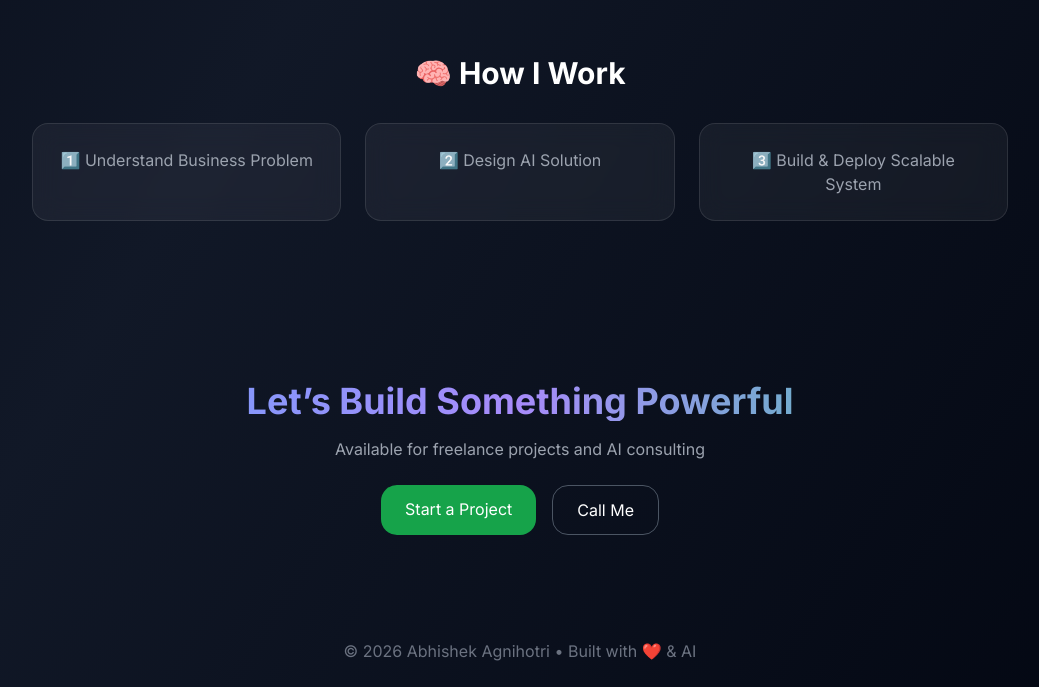
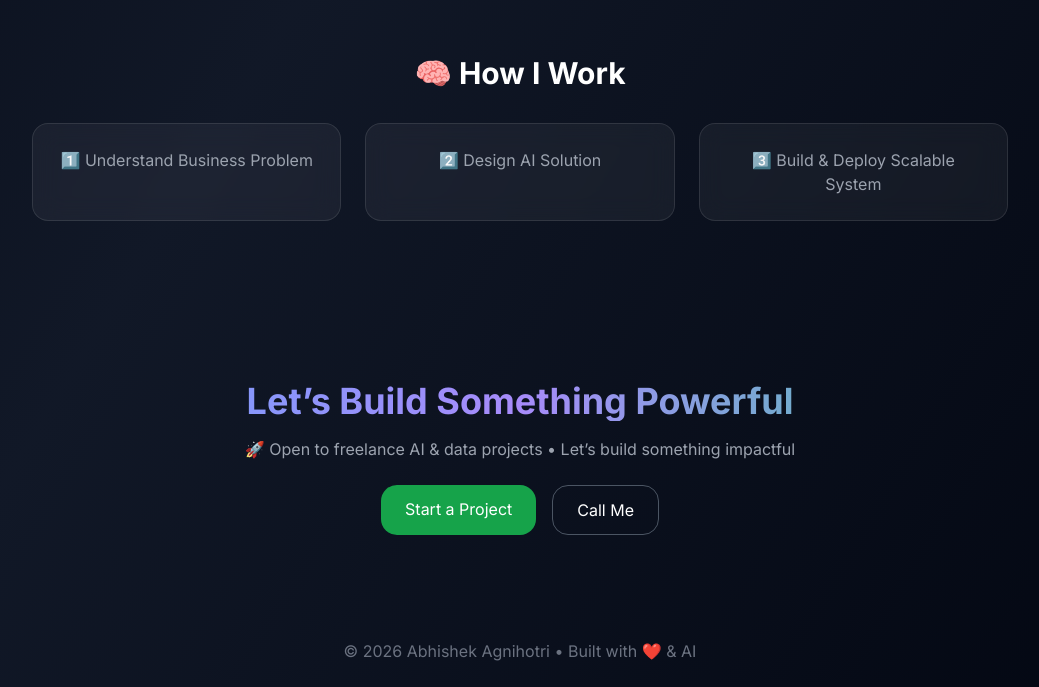
Before and after one commit to abhishekagnihotri19/abhishekagnihotri19.github.io, a plain HTML site: page index.html in a window 1280 px wide. Shown: the part 1405-2092 px from the top of the page, without its empty margins (120-1159 px from the left). Drawn offline with nearby package versions, Linux system fonts and the light colour scheme.

Commit message:
Revise freelance project description in index.html
Updated freelance project description to highlight AI and data projects.

```diff
--- a/index.html
+++ b/index.html
@@ -104,7 +104,7 @@
   <!-- CTA -->
   <section class="text-center py-20 px-6">
     <h2 class="text-4xl font-bold gradient-text">Let’s Build Something Powerful</h2>
-    <p class="text-gray-400 mt-4">Available for freelance projects and AI consulting</p>
+    <p class="text-gray-400 mt-4">🚀 Open to freelance AI & data projects • Let’s build something impactful</p>
 
     <div class="mt-6 flex justify-center gap-4 flex-wrap">
       <a href="mailto:agnihotriabhi19@gmail.com" class="px-6 py-3 bg-green-600 rounded-2xl hover:bg-green-500 transition">Start a Project</a>
```
